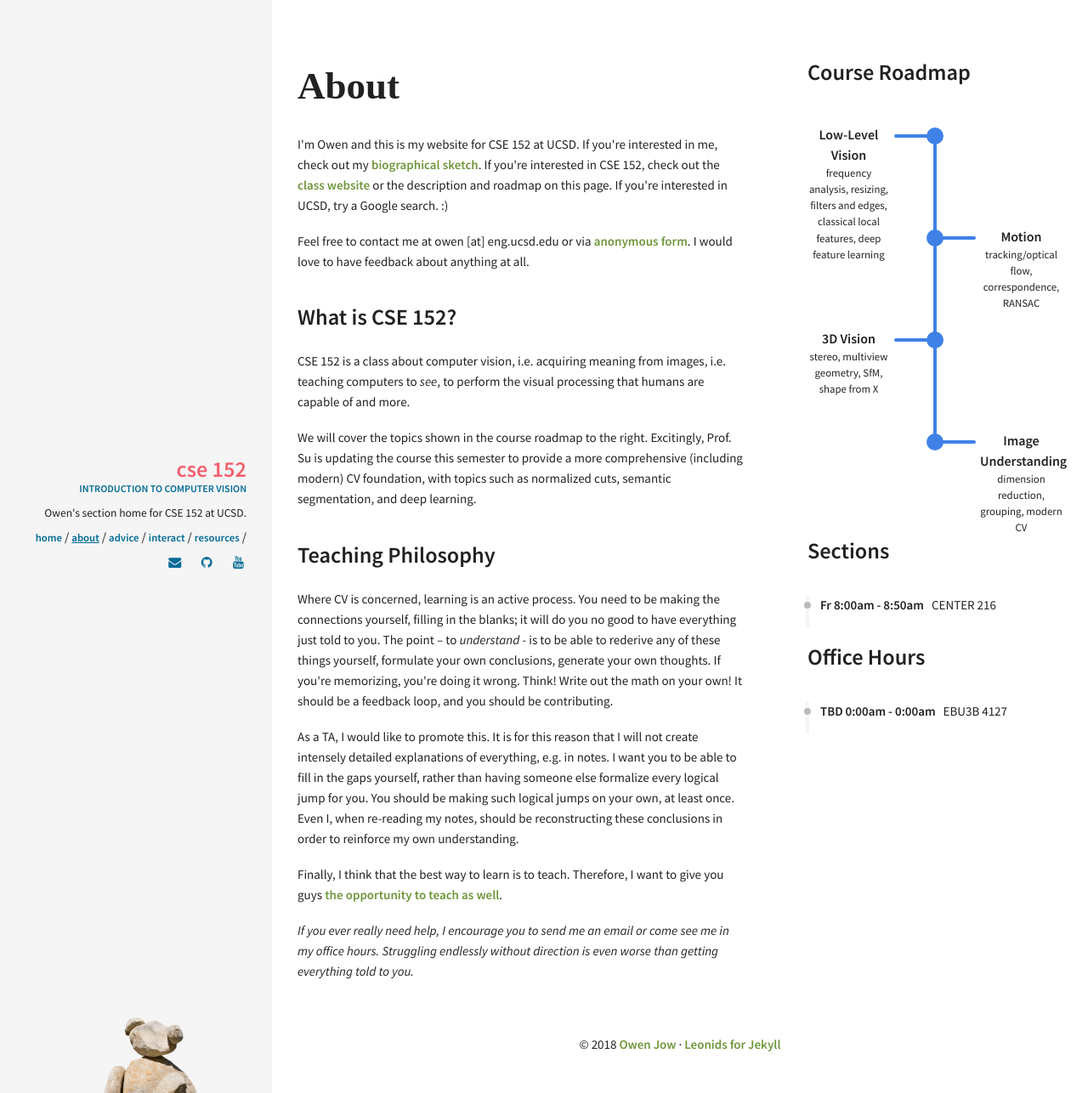
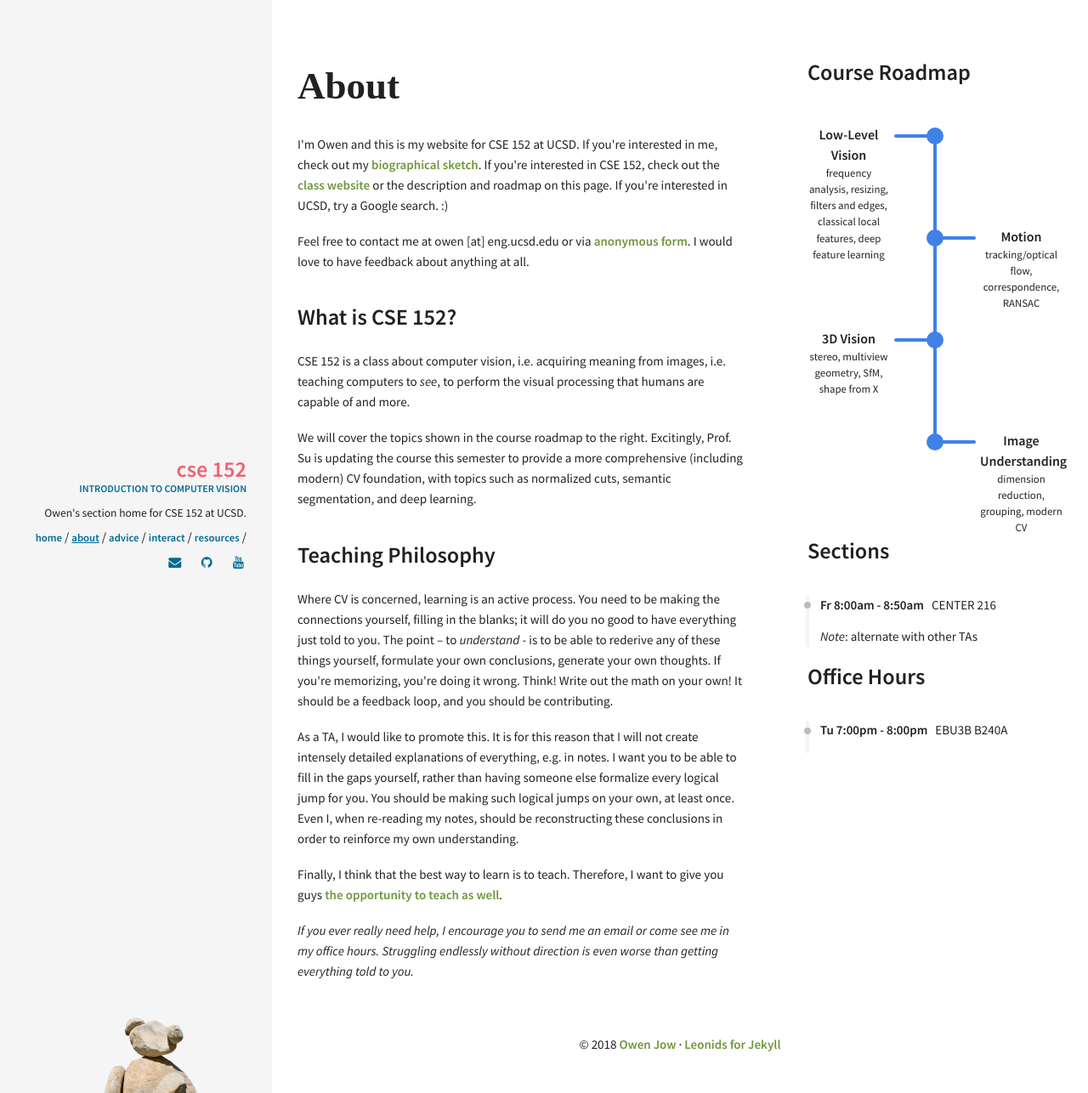
Before and after one commit to ohjay/cse152, a Jekyll site: the page built from pages/about.html, in a window 1280 px wide. Shown: the whole page at 85% size. Built offline with Jekyll 4.4.1, drawn with Linux system fonts in a browser that asks for light colours; some web fonts are replaced; comment, search, counter and statistics services are not loaded.

Commit message:
booked OH slot

```diff
--- a/_data/oh_fa18.yml
+++ b/_data/oh_fa18.yml
@@ -1,2 +1,2 @@
-- location: EBU3B 4127
-  time: TBD 0:00am - 0:00am
+- location: EBU3B B240A
+  time: Tu 7:00pm - 8:00pm
--- a/_data/sections_fa18.yml
+++ b/_data/sections_fa18.yml
@@ -1,2 +1,3 @@
 - location: CENTER 216
   time: Fr 8:00am - 8:50am
+  note: alternate with other TAs
--- a/_includes/about/sections.html
+++ b/_includes/about/sections.html
@@ -4,6 +4,7 @@
   <div class="timeline" id="timeline">
     {% for section in site.data.sections_fa18 %}
       <div class="archive-title bio"><div class="archive-year"><strong>{{ section.time }}</strong> &nbsp; {{ section.location }}</div></div>
+      {% if section.note %}<div style="margin-left: 1em"><em>Note</em>: {{ section.note }}</div>{% endif %}
     {% endfor %}
   </div>
 </div>
```
